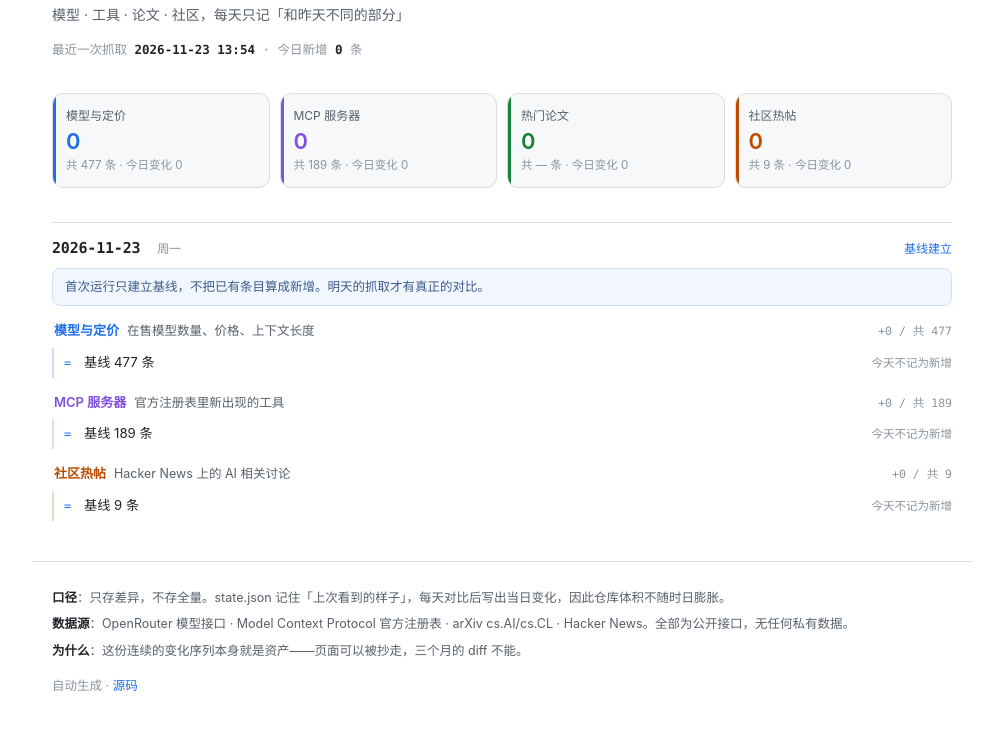
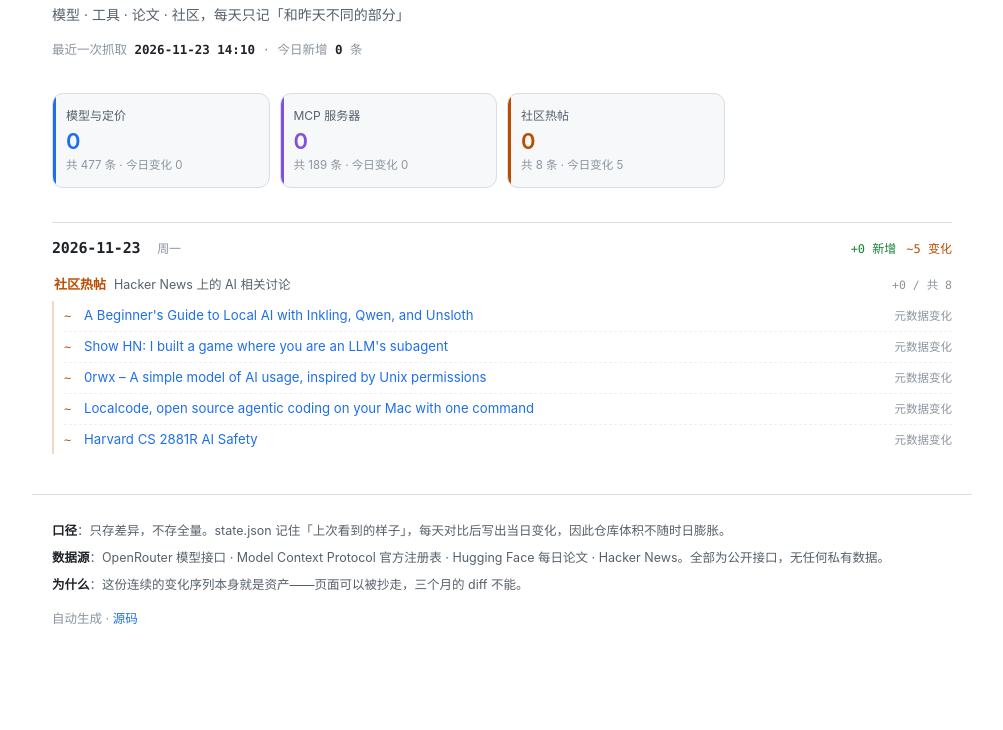
Before and after one commit to xianglong123/monitor, a plain HTML site: page site/index.html in a window 1280 px wide. Shown: the part 90-820 px from the top of the page, without its empty margins (138-1141 px from the left). Drawn offline with Linux system fonts and the light colour scheme.

Commit message:
页面：跳过尚未接入的源，更新数据源说明

```diff
--- a/site/index.html
+++ b/site/index.html
@@ -11,16 +11,16 @@
 <header>
   <h1>AI 供给侧变化</h1>
   <p class="sub">模型 · 工具 · 论文 · 社区，每天只记「和昨天不同的部分」</p>
-  <p class="stamp">最近一次抓取 <b>2026-11-23 13:54</b> · 今日新增 <b>0</b> 条</p>
+  <p class="stamp">最近一次抓取 <b>2026-11-23 14:10</b> · 今日新增 <b>0</b> 条</p>
 </header>
 
-<div class="cards"><div class="card" style="--c:#1f6feb"><div class="card-top">模型与定价</div><div class="card-num">0</div><div class="card-sub">共 477 条 · 今日变化 0</div></div><div class="card" style="--c:#8250df"><div class="card-top">MCP 服务器</div><div class="card-num">0</div><div class="card-sub">共 189 条 · 今日变化 0</div></div><div class="card" style="--c:#1a7f37"><div class="card-top">热门论文</div><div class="card-num">0</div><div class="card-sub">共 — 条 · 今日变化 0</div></div><div class="card" style="--c:#bc4c00"><div class="card-top">社区热帖</div><div class="card-num">0</div><div class="card-sub">共 9 条 · 今日变化 0</div></div></div>
+<div class="cards"><div class="card" style="--c:#1f6feb"><div class="card-top">模型与定价</div><div class="card-num">0</div><div class="card-sub">共 477 条 · 今日变化 0</div></div><div class="card" style="--c:#8250df"><div class="card-top">MCP 服务器</div><div class="card-num">0</div><div class="card-sub">共 189 条 · 今日变化 0</div></div><div class="card" style="--c:#bc4c00"><div class="card-top">社区热帖</div><div class="card-num">0</div><div class="card-sub">共 8 条 · 今日变化 5</div></div></div>
 
-<main><section class="day"><div class="day-head"><div class="day-date">2026-11-23 <span>周一</span></div><div class="day-nums"><span class="n-base">基线建立</span></div></div><div class="base-note">首次运行只建立基线，不把已有条目算成新增。明天的抓取才有真正的对比。</div><div class="src" style="--c:#1f6feb"><div class="src-head"><b>模型与定价</b><span>在售模型数量、价格、上下文长度</span><em>+0 / 共 477</em></div><ul><li class="r base"><i>=</i><span>基线 477 条</span><em>今天不记为新增</em></li></ul></div><div class="src" style="--c:#8250df"><div class="src-head"><b>MCP 服务器</b><span>官方注册表里新出现的工具</span><em>+0 / 共 189</em></div><ul><li class="r base"><i>=</i><span>基线 189 条</span><em>今天不记为新增</em></li></ul></div><div class="src" style="--c:#bc4c00"><div class="src-head"><b>社区热帖</b><span>Hacker News 上的 AI 相关讨论</span><em>+0 / 共 9</em></div><ul><li class="r base"><i>=</i><span>基线 9 条</span><em>今天不记为新增</em></li></ul></div></section></main>
+<main><section class="day"><div class="day-head"><div class="day-date">2026-11-23 <span>周一</span></div><div class="day-nums"><span class="n-new">+0 新增</span><span class="n-chg">~5 变化</span></div></div><div class="src" style="--c:#bc4c00"><div class="src-head"><b>社区热帖</b><span>Hacker News 上的 AI 相关讨论</span><em>+0 / 共 8</em></div><ul><li class="r chg"><i>~</i><a href="https://www.gpupartner.com/blog/beginners-guide-local-ai-inkling-qwen-unsloth" target="_blank" rel="noopener">A Beginner&#x27;s Guide to Local AI with Inkling, Qwen, and Unsloth</a><em>元数据变化</em></li><li class="r chg"><i>~</i><a href="https://github.com/gulivan/worker755" target="_blank" rel="noopener">Show HN: I built a game where you are an LLM&#x27;s subagent</a><em>元数据变化</em></li><li class="r chg"><i>~</i><a href="https://0rwx.com/" target="_blank" rel="noopener">0rwx – A simple model of AI usage, inspired by Unix permissions</a><em>元数据变化</em></li><li class="r chg"><i>~</i><a href="https://github.com/mjwsolo/localcode" target="_blank" rel="noopener">Localcode, open source agentic coding on your Mac with one command</a><em>元数据变化</em></li><li class="r chg"><i>~</i><a href="https://boazbk.github.io/mltheoryseminar/" target="_blank" rel="noopener">Harvard CS 2881R AI Safety</a><em>元数据变化</em></li></ul></div></section></main>
 
 <footer>
   <p><b>口径</b>：只存差异，不存全量。state.json 记住「上次看到的样子」，每天对比后写出当日变化，因此仓库体积不随时日膨胀。</p>
-  <p><b>数据源</b>：OpenRouter 模型接口 · Model Context Protocol 官方注册表 · arXiv cs.AI/cs.CL · Hacker News。全部为公开接口，无任何私有数据。</p>
+  <p><b>数据源</b>：OpenRouter 模型接口 · Model Context Protocol 官方注册表 · Hugging Face 每日论文 · Hacker News。全部为公开接口，无任何私有数据。</p>
   <p><b>为什么</b>：这份连续的变化序列本身就是资产——页面可以被抄走，三个月的 diff 不能。</p>
   <p class="sig">自动生成 · <a href="https://github.com/xianglong123/monitor">源码</a></p>
 </footer>
```
Also changed, not shown: 1 other file.
